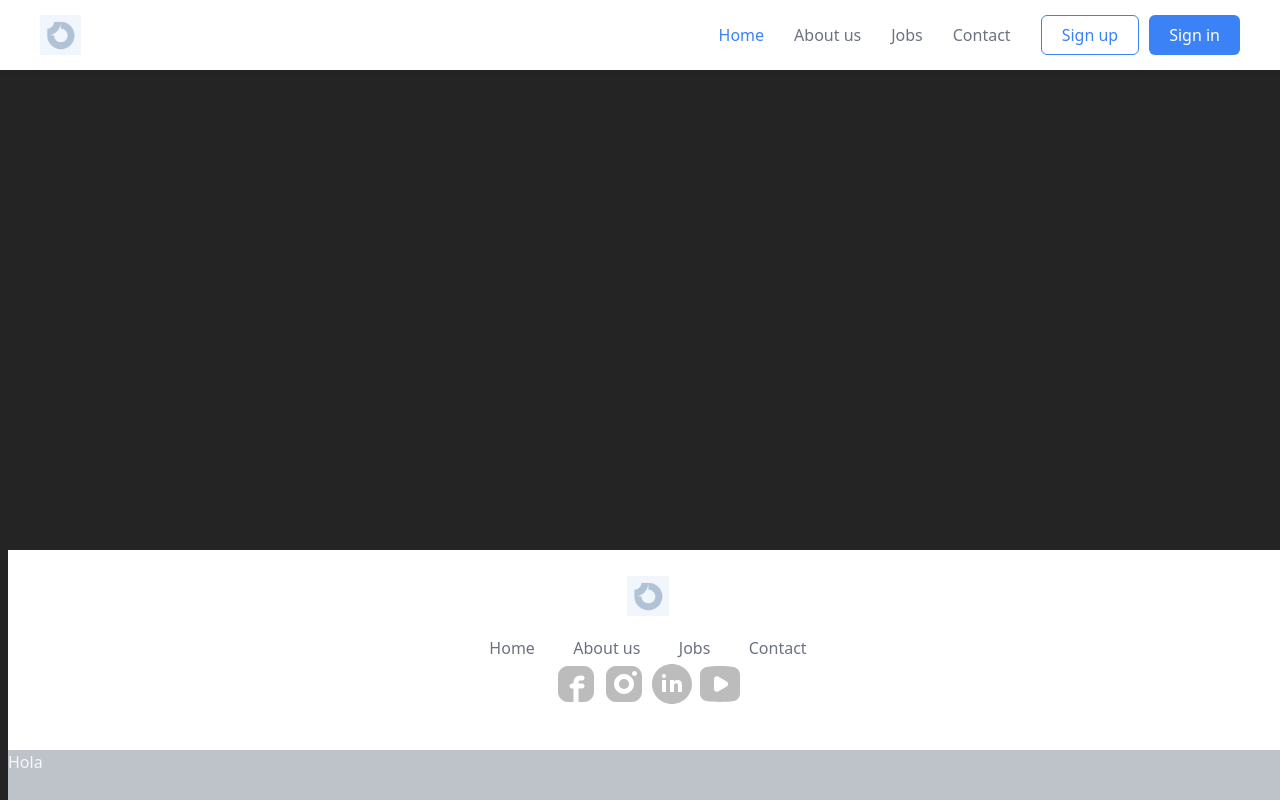
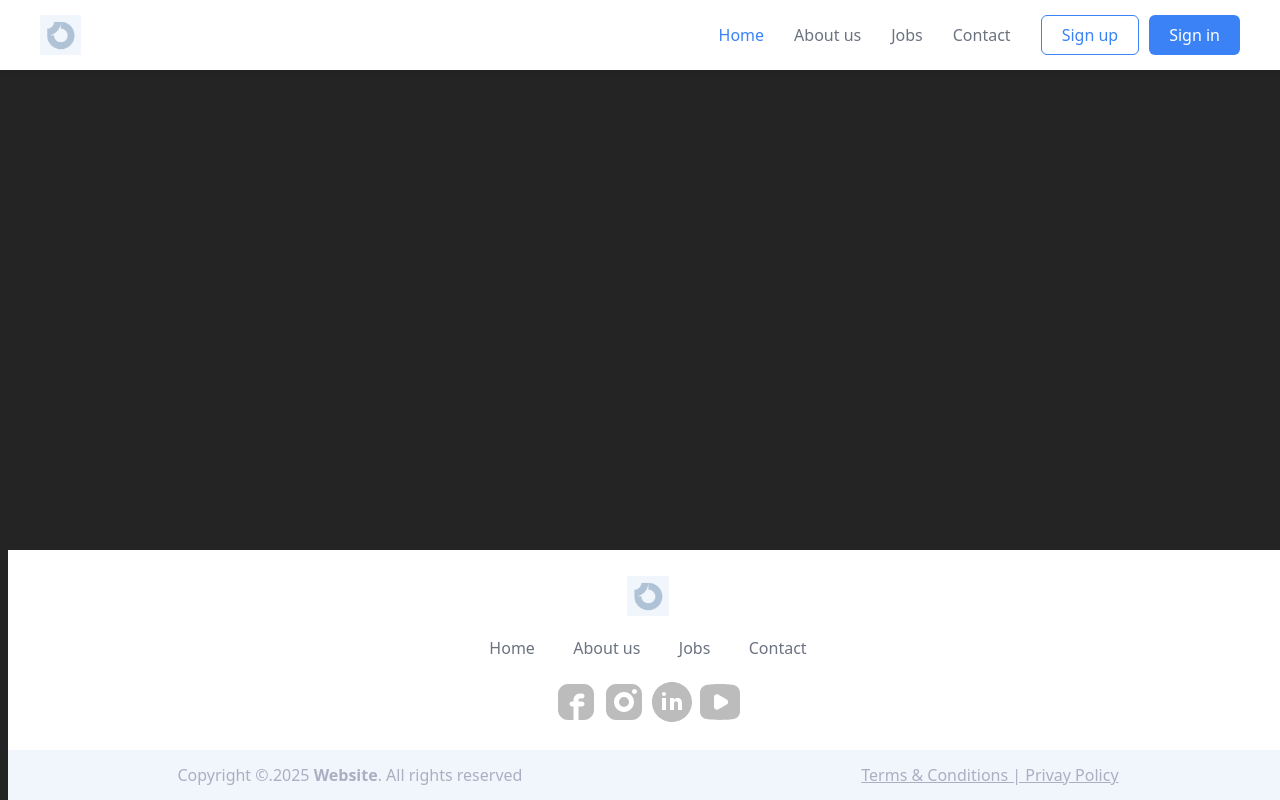
Before and after one commit to juarosrap/Work2day, a React (Vite) app in the folder frontend/: page / in a window 1280 px wide. Built offline with nearby package versions, Linux system fonts and the light colour scheme.

Commit message:
add: footer

```diff
--- a/frontend/src/componentes/Footer.jsx
+++ b/frontend/src/componentes/Footer.jsx
@@ -34,10 +34,10 @@ export default function Footer() {
         </a>
       </div>
       <div className="conditions">
-        <div className="terms">
-          Hola
+        <div className="copyright">
+          Copyright ©.2025 <strong>Website</strong>. All rights reserved
         </div>
-
+        <div className="terms">Terms & Conditions | Privay Policy</div>
       </div>
     </footer>
   );
--- a/frontend/src/styles/Footer.css
+++ b/frontend/src/styles/Footer.css
@@ -2,7 +2,7 @@
   display: flex;
   flex-direction: column;
   align-items: center;
-  background-color: white;
+  background-color: #fff;
   width: 100%;
   height: 250px;
   box-sizing: border-box;
@@ -39,11 +39,26 @@ a {
   filter: brightness(0.8);
 }
 
+.logos {
+  margin-top: auto;
+}
+
 .conditions {
   display: flex;
   flex-direction: row;
-  background-color: #bec2c9;
+  justify-content: space-around;
+  align-items: center;
+  background-color: #f1f5fc  ;
   width: 100%;
   margin-top: auto;
   height: 50px;
 }
+
+.copyright {
+  color:  #a9b0c2;
+}
+
+.terms{
+  color: #a9b0c2;
+  text-decoration: underline ;
+}
```
